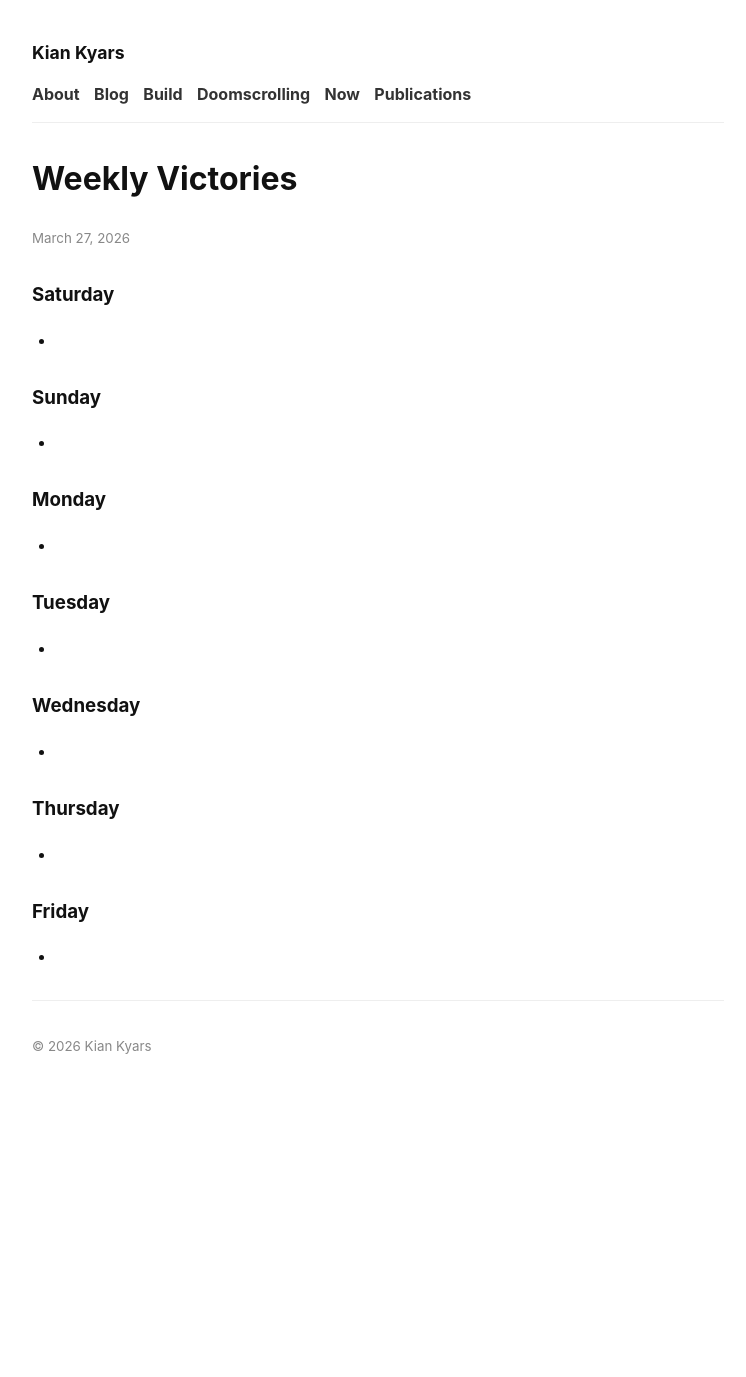
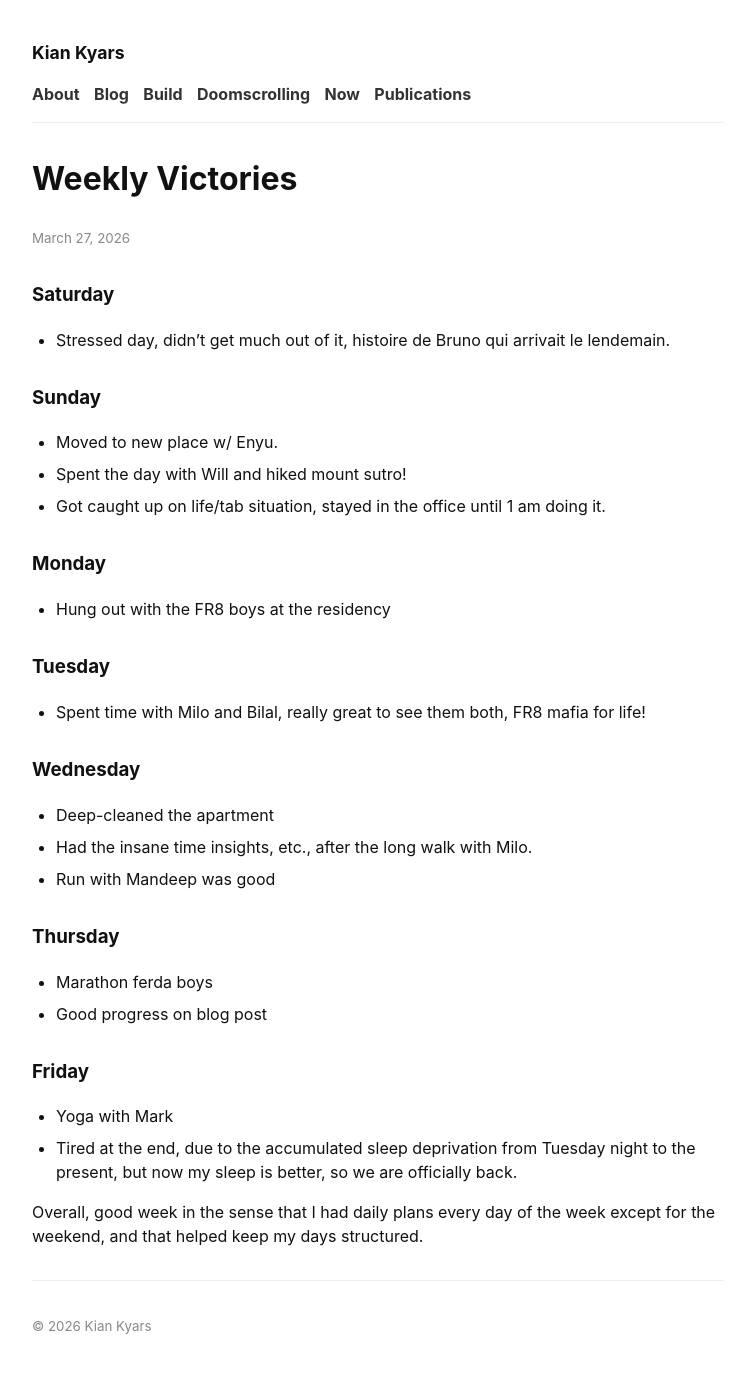
Before and after one commit to kiankyars/kiankyars.github.io, a Jekyll site: the page built from _posts/weekly-victories/2026-03-27-weekly-victories.md, in a window 1280 px wide. Shown: the whole page, without its empty margins (262-1008 px from the left). Built offline with Jekyll 4.4.1, drawn with Linux system fonts in a browser that asks for light colours; before the commit the page ends 1097 px from its top, so only the background shows below that.

Commit message:
new week

```diff
--- a/_posts/weekly-victories/2026-03-27-weekly-victories.md
+++ b/_posts/weekly-victories/2026-03-27-weekly-victories.md
@@ -7,28 +7,36 @@ categories: reflection
 
 ### Saturday
 
--
+- Stressed day, didn't get much out of it, histoire de Bruno qui arrivait le lendemain.
 
 ### Sunday
 
--
+- Moved to new place w/ Enyu.
+- Spent the day with Will and hiked mount sutro!
+- Got caught up on life/tab situation, stayed in the office until 1 am doing it.
 
 ### Monday
 
--
+- Hung out with the FR8 boys at the residency
 
 ### Tuesday
 
--
+- Spent time with Milo and Bilal, really great to see them both, FR8 mafia for life!
 
 ### Wednesday
 
--
+- Deep-cleaned the apartment
+- Had the insane time insights, etc., after the long walk with Milo.
+- Run with Mandeep was good
 
 ### Thursday
 
--
+- Marathon ferda boys
+- Good progress on blog post
 
 ### Friday
 
--
+- Yoga with Mark
+- Tired at the end, due to the accumulated sleep deprivation from Tuesday night to the present, but now my sleep is better, so we are officially back.
+
+Overall, good week in the sense that I had daily plans every day of the week except for the weekend, and that helped keep my days structured.
```
